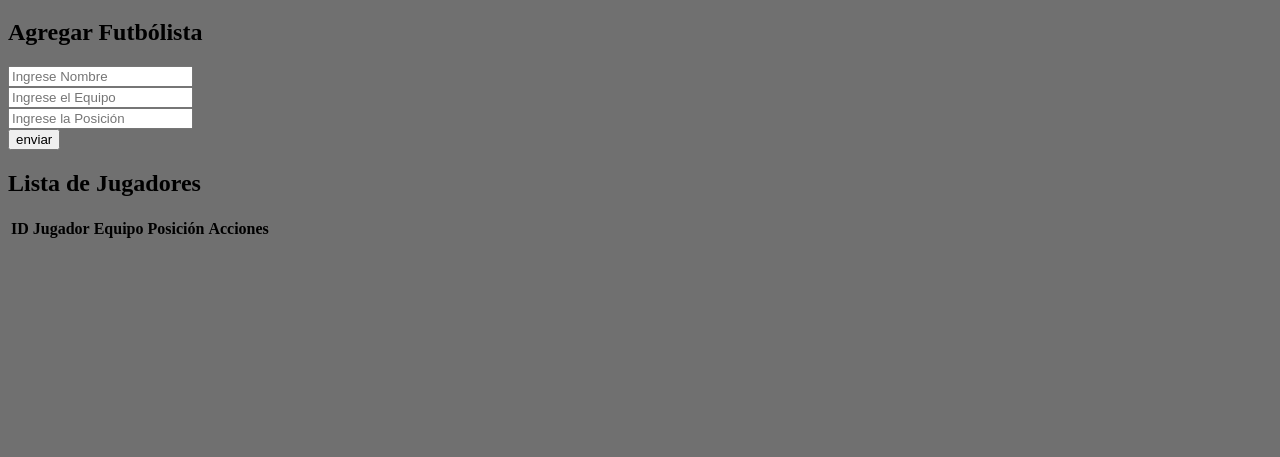
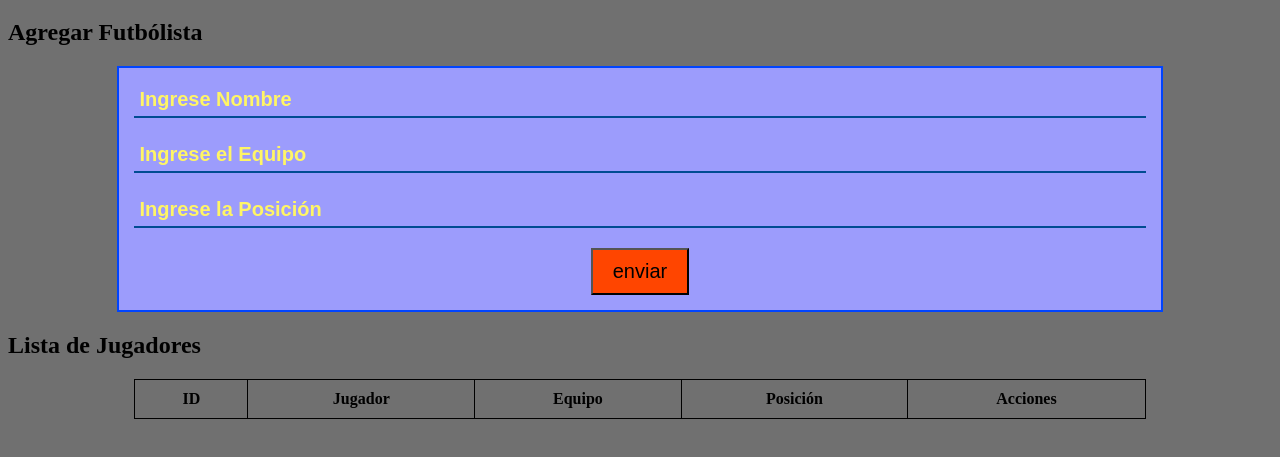
Before and after one commit to alawa2020/simple-axios-crud, a plain HTML site: page index.html in a window 1280 px wide. Shown: the part 61-518 px from the top of the page. Drawn offline with Linux system fonts and the light colour scheme.

Commit message:
algo de css tabla

```diff
--- a/index.html
+++ b/index.html
@@ -61,6 +61,6 @@
         </tr>
     </template>
 
-
+    <script src="index.js"></script>
 </body>
 </html>
--- a/my_style.css
+++ b/my_style.css
@@ -1,3 +1,59 @@
 body{
     background-color: rgb(112, 112, 112);
 }
+
+form{
+    padding:15px;
+    width: 80%;
+    margin-left: auto;
+    margin-right:auto;
+    border: 2px solid rgb(0, 68, 255);
+    background-color: rgb(156, 156, 252);
+
+}
+
+
+table{
+    border-collapse: collapse;
+    width:80%;
+    margin-left: auto;
+    margin-right:auto;
+}
+
+input[type=text]{
+    width: 100%;
+    box-sizing: border-box;
+    background-color: transparent;
+    border-width: 0;
+    border-bottom:2px solid rgb(0, 75, 146);
+    outline:none;
+    padding: 5px;
+    margin-bottom: 20px;
+    color: rgb(75, 35, 255);
+    font-size: 20px;
+}
+
+input[type=submit]{
+    background-color: orangered;
+    font-size: 20px;
+    padding-left: 20px;
+    padding-right: 20px;
+    padding-bottom: 10px;
+    padding-top: 10px;
+    display: block;
+
+    margin-left: auto;
+    margin-right:auto;
+    cursor:pointer;
+
+}
+
+::placeholder{
+    color:#fff565;
+    font-weight: bold;
+}
+
+td,th{
+    border:1px solid black;
+    padding: 10px;
+}
```
